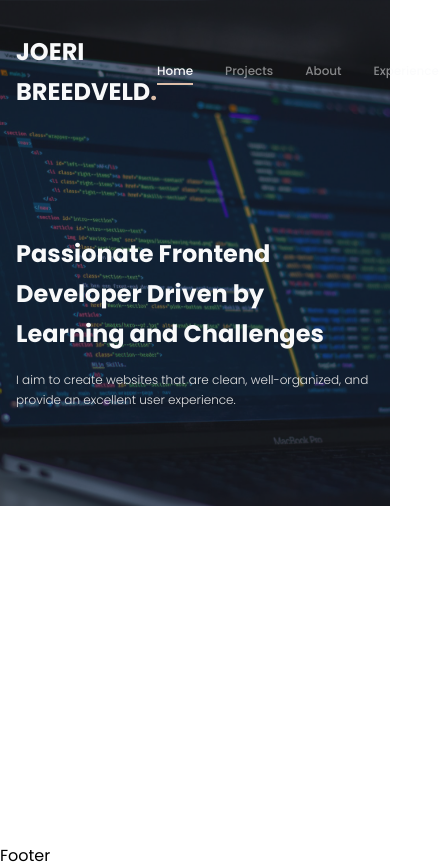
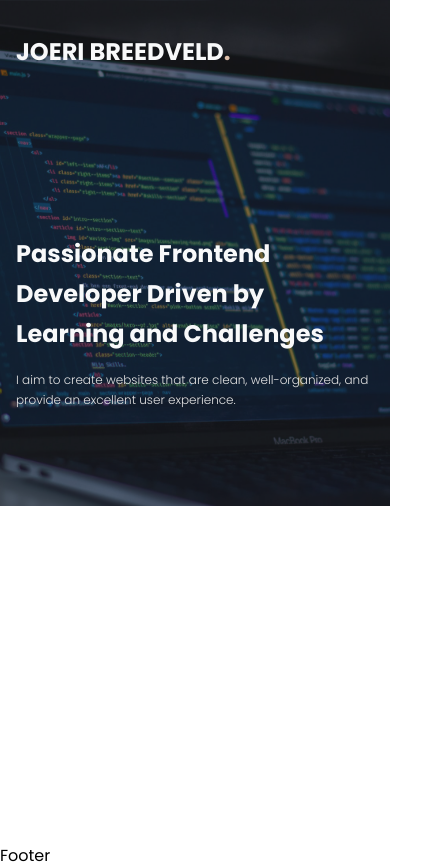
Before and after one commit to joeribreedveld/portfolio-website-v6, a Next.js app: page / in a window 390 px wide. Shown: the whole page, 439 px wide, since content can reach past the window. Built offline with nearby package versions, Linux system fonts and the light colour scheme.

Commit message:
feat(navbar): remove list on mobile for temp reponsive test

```diff
--- a/src/components/common/Navbar/Navbar.tsx
+++ b/src/components/common/Navbar/Navbar.tsx
@@ -11,7 +11,7 @@ const Navbar = () => (
         JOERI BREEDVELD<span className="text-[#DDBEA9]">.</span>
       </h2>
     </section>
-    <section>
+    <section className="hidden md:block">
       <ul className="flex gap-8">
         <NavLink href="/" isActive>
           Home
```
